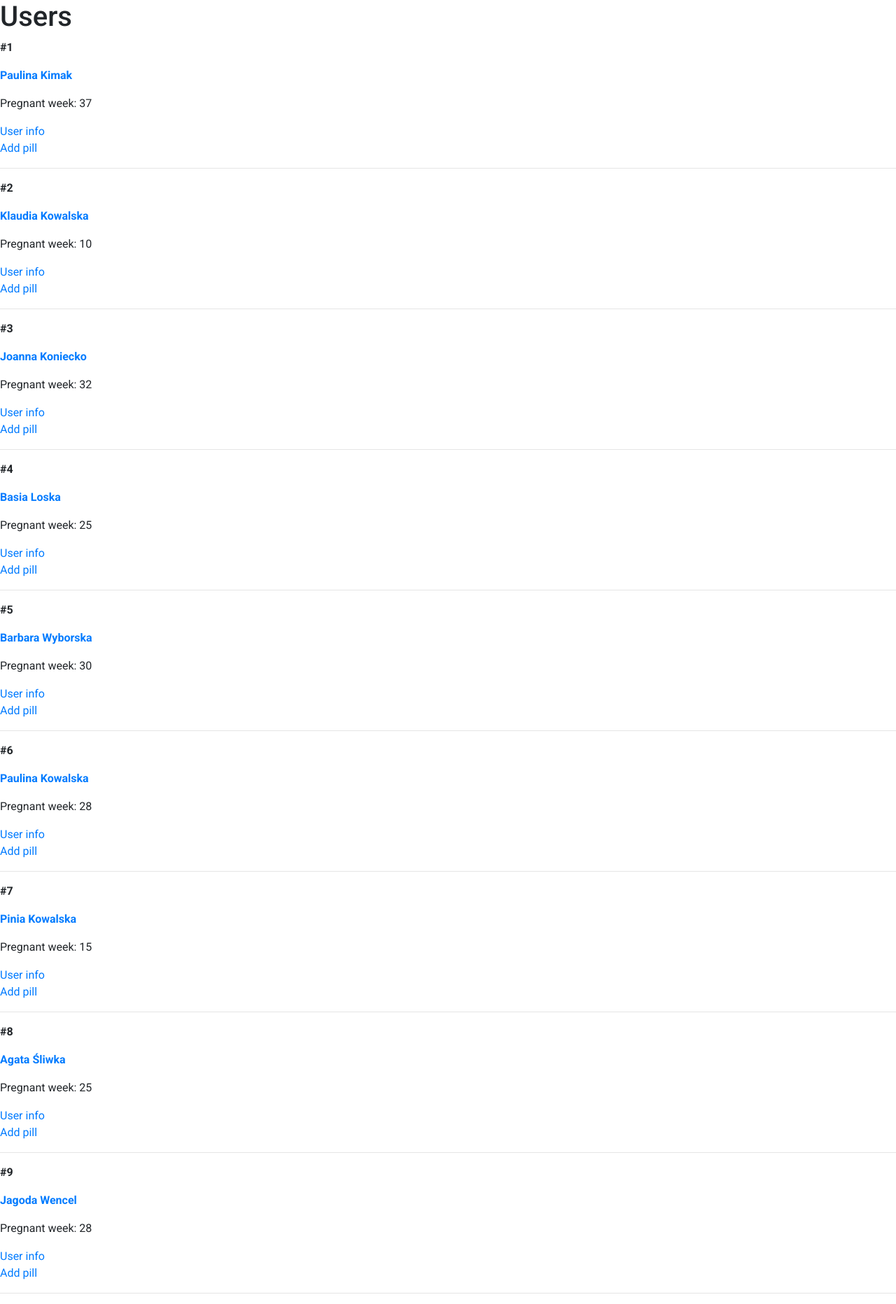
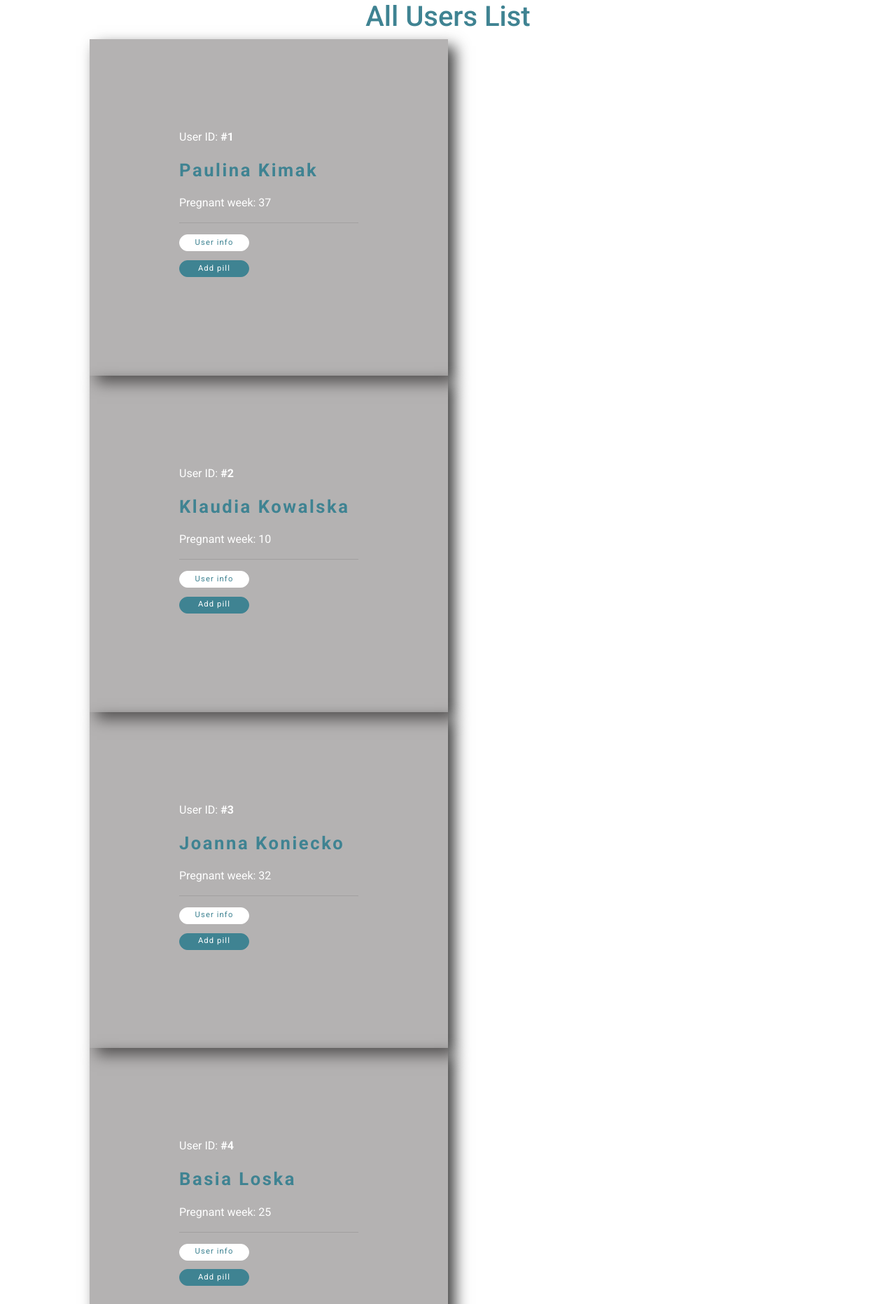
Before and after one commit to RockPiryt/Pregnant_pills, a Flask app: page /all_users in a window 1280 px wide. Shown: the part 56-1920 px from the top of the page at 70% size. Run offline with Flask 2, Linux system fonts and the light colour scheme; some libraries are stand-ins or nearby versions.

Commit message:
Resolve problem with style.css for all routes, changes in templates
Make url_for for style.css file.
Update style.css to have good looking page for all routes.
Changes in templates: add_pill, all_user, base, list_pill, user.
Add some buttons to redirected to another pages.

```diff
--- a/pregnant_pills.py
+++ b/pregnant_pills.py
@@ -103,11 +103,42 @@ class PDF_report():
         pdf.output(self.filename)
 
 
-############VIEWS FUNCTIONS###################
+############MAIN VIEWS###################
 
 @app.route('/')
 def index():
     return render_template('home.html')
+
+##################USER VIEWS####################
+@app.route('/add_user', methods=['GET','POST'])
+def add_user():
+
+    form = AddUserForm()
+
+    if form.validate_on_submit():
+        name = form.name.data
+        surname =form.surname.data
+        preg_week = form.preg_week.data
+        user=User(name, surname, preg_week)
+
+        db.session.add(user)
+        db.session.commit()
+        return redirect(url_for('user', user_primary_key=user.id))
+    return render_template('add_user.html', form=form)
+
+
+@app.route('/<int:user_primary_key>/user/')
+def user(user_primary_key):
+    user = User.query.get_or_404(user_primary_key) #to sortuje po primary key zawsze
+    return render_template('user.html', user=user, user_primary_key=user.id)
+
+
+@app.route('/all_users')
+def all_users():
+    users = User.query.all()
+    return render_template('all_users.html', users=users)
+
+##################PILLS VIEWS####################
 
 @app.route('/add_pill/<int:user_primary_key>', methods=['GET','POST'])
 def add_pill(user_primary_key):
@@ -134,8 +165,8 @@ def add_pill(user_primary_key):
 def list_pill(user_primary_key):
     user = User.query.get_or_404(user_primary_key)
     pills = Pill.query.filter_by(user_id=user.id).all() # user_id to one to many powiązanie
-    pill = Pill.query.get_or_404(pill_primary_key)
-    return render_template('list_pill_test.html', pills=pills, user=user)
+    # pill = Pill.query.get_or_404(pill_primary_key)
+    return render_template('list_pill.html', pills=pills, user=user)
 
 # @app.route('/del_pill', methods=['GET','POST'])
 # def del_pill_by_id():
@@ -168,33 +199,7 @@ def del_pill():
 #     db.session.commit()
 #     return redirect(url_for('list_pill', user_primary_key=user.id))
 
-@app.route('/add_user', methods=['GET','POST'])
-def add_user():
-
-    form = AddUserForm()
-
-    if form.validate_on_submit():
-        name = form.name.data
-        surname =form.surname.data
-        preg_week = form.preg_week.data
-        user=User(name, surname, preg_week)
-
-        db.session.add(user)
-        db.session.commit()
-        return redirect(url_for('user', user_primary_key=user.id))
-    return render_template('add_user.html', form=form)
-
-
-@app.route('/<int:user_primary_key>/user/')
-def user(user_primary_key):
-    user = User.query.get_or_404(user_primary_key) #to sortuje po primary key zawsze
-    return render_template('user.html', user=user, user_primary_key=user.id)
-
-
-@app.route('/all_users')
-def all_users():
-    users = User.query.all()
-    return render_template('all_users.html', users=users)
+##################PDF VIEWS####################
 
 @app.route('/pdf_create', methods=['GET','POST'])
 def pdf_create():
--- a/static/style.css
+++ b/static/style.css
@@ -217,12 +217,15 @@ label{
 
 /* List pills */
 .container_list{
-    background-color: white;
+    background-image: url("list2.jpg");
+    background-repeat: no-repeat;
+    background-attachment: fixed;
+    background-position: center;
 }
 
 .grid_list{
     position: relative;
-    padding: 10%;
+    padding: 2%;
     top: 0%;
     left: 10%;
     max-width: 80%;
@@ -261,3 +264,112 @@ label{
     border-color: rgb(63, 131, 146);
     box-shadow: 1px 1px 1px rgb(63, 131, 146) inset, 1px 1px 1px rgb(63, 131, 146);
 }
+
+.pdf_info{
+    color: white;
+}
+
+#add_button{
+    position: relative;
+    top: 1%;
+    left: 45%;
+    max-width: 40%;
+}
+
+#download{
+    position: relative;
+    margin-top: 5%;
+    top: 5%;
+    left: 20%;
+    max-width: 80%;
+    color: white;
+}
+
+#pdf_button{
+    position: relative;
+    top: 1%;
+    left: 45%;
+    max-width: 40%;
+}
+
+/* User info */
+.content{
+    background-image: url("user.jpg");
+    background-repeat: no-repeat;
+    background-attachment: fixed;
+    background-position: center;
+}
+
+.user{
+    position: relative;
+    padding: 10%;
+    top: 0%;
+    left: 10%;
+    max-width: 40%;
+    height: auto;
+    background-color: rgba(106, 103, 103, 0.5);
+    -webkit-box-shadow: 10px 10px 20px 0px rgba(0,0,0,0.75);
+    -moz-box-shadow: 10px 10px 20px 0px rgba(0,0,0,0.75);
+    box-shadow: 10px 10px 20px 0px rgba(0,0,0,0.75);
+    color:white;
+}
+
+/* All User list */
+#users_list{
+    background-image: url("list3.jpg");
+    background-repeat: no-repeat;
+    background-attachment: fixed;
+    background-position: center;
+    color: rgb(63, 131, 146);
+}
+
+#all_users{
+    position: relative;
+    padding: 10%;
+    top: 0%;
+    left: 10%;
+    max-width: 40%;
+    height: auto;
+    background-color: rgba(106, 103, 103, 0.5);
+    -webkit-box-shadow: 10px 10px 20px 0px rgba(0,0,0,0.75);
+    -moz-box-shadow: 10px 10px 20px 0px rgba(0,0,0,0.75);
+    box-shadow: 10px 10px 20px 0px rgba(0,0,0,0.75);
+    color:white;
+}
+
+.btn_user_info{
+    transition: all 0.5s ease-in-out;
+    font-size: 0.7em;
+    letter-spacing: 0.1em;
+    padding: 1%;
+    margin-top: 0%;
+    border-radius: 50px;
+    background: white;
+    color: rgb(63, 131, 146);
+    border-color: white;
+    width: 10%;
+    min-width: 100px;
+    margin-bottom: 5%;
+}
+
+.btn_add_pill{
+    transition: all 0.5s ease-in-out;
+    font-size: 0.7em;
+    letter-spacing: 0.1em;
+    padding: 1%;
+    margin-top: 0%;
+    border-radius: 50px;
+    background: rgb(63, 131, 146);
+    color: white;
+    border-color: rgb(63, 131, 146);
+    width: 10%;
+    min-width: 100px;
+    margin-bottom: 5%;
+}
+
+.name_user{
+    color: rgb(63, 131, 146);
+    font-size: 1.6em;
+    letter-spacing: 0.1em;
+    text-transform: capitalize;
+}
--- a/templates/all_users.html
+++ b/templates/all_users.html
@@ -1,23 +1,23 @@
 {% extends 'base.html' %}
 
 {% block content %}
-    <h1 class="title">Users</h1>
-    <div class="content">
+<div class="content" id="users_list">
+        <h1 class="title text-center">All Users List</h1>
         {% for user in users %}
-            <div class="user">
-                <p><b>#{{ user.id }}</b></p>
+            <div class="user" id="all_users">
+                <p>User ID: <b>#{{ user.id }}</b></p>
                 <b>
-                    <p class="name">
-                        <a href="#">
+                    <p>
+                        <a class="name_user" href="{{ url_for('user', user_primary_key=user.id) }}">
                         {{ user.name }} {{ user.surname }}
                         </a>
                     </p>
                 </b>
                 <p>Pregnant week: {{ user.preg_week }}</p>
-                <a href="{{ url_for('user', user_primary_key=user.id) }}">User info</a>
+                <hr>
+                <a class="btn btn-light btn-sm btn_user_info" role="button" href="{{ url_for('user', user_primary_key=user.id) }}">User info</a>
                 <br>
-                <a href="{{ url_for('add_pill', user_primary_key=user.id) }}">Add pill</a>
-                <hr>
+                <a class="btn btn-primary btn-sm btn_add_pill" role="button" href="{{ url_for('add_pill', user_primary_key=user.id) }}">Add pill</a>
             </div>
         {% endfor %}
     </div>
--- a/templates/base.html
+++ b/templates/base.html
@@ -10,6 +10,8 @@
     <link rel="stylesheet" href="https://cdn.jsdelivr.net/npm/bootstrap@4.0.0/dist/css/bootstrap.min.css" integrity="sha384-Gn5384xqQ1aoWXA+058RXPxPg6fy4IWvTNh0E263XmFcJlSAwiGgFAW/dAiS6JXm" crossorigin="anonymous">
     <link rel="stylesheet" href="https://pro.fontawesome.com/releases/v5.10.0/css/all.css" integrity="sha384-AYmEC3Yw5cVb3ZcuHtOA93w35dYTsvhLPVnYs9eStHfGJvOvKxVfELGroGkvsg+p" crossorigin="anonymous"/>
     <link rel="stylesheet" href="static/style.css">
+    <link rel="stylesheet" href="../static/style.css">
+    <link rel="stylesheet" href="{{ url_for('static', filename='style.css') }}">
 
     <title></title>
   </head>
```
Also changed, not shown: templates/add_pill.html (+16 -13 lines), templates/list_pill.html (+11 -2 lines), templates/user.html (+10 -10 lines), pill_db.sqlite, static/list.jpg (added), static/list2.jpg (added), static/list3.jpg (added), static/user.jpg (added), static/user2.jpg (added), static/users.jpg (added), static/users2.jpg (added).
